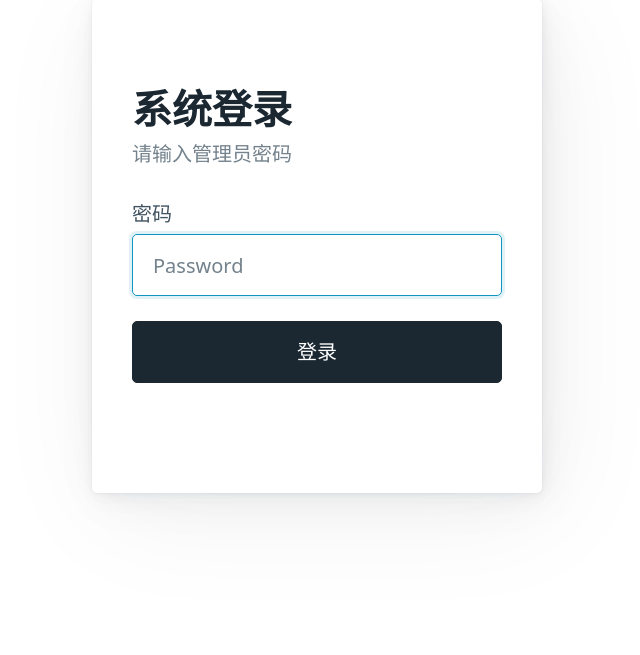
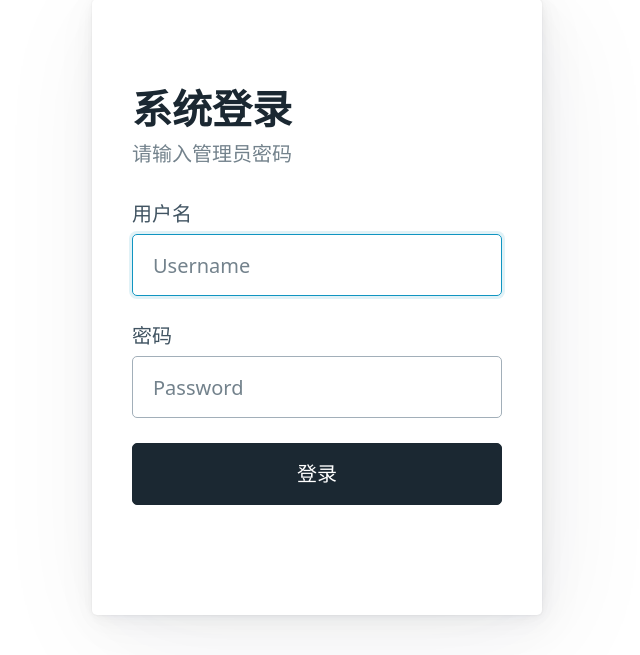
Before and after one commit to vvb7456/ptero_manager, a Flask app: page /login in a window 1280 px wide. Shown: the part 161-816 px from the top of the page, without its empty margins (323-963 px from the left). Before the commit the page ends 669 px from the top, so only its background shows below. Run offline with Flask 3, Linux system fonts and the light colour scheme.

Commit message:
改为不那么绿皮的登陆方式

```diff
--- a/app.py
+++ b/app.py
@@ -23,6 +23,7 @@ from dotenv import load_dotenv
 from datetime import date, timedelta, datetime
 from urllib.parse import urlencode
 from flask_apscheduler import APScheduler
+from werkzeug.security import generate_password_hash, check_password_hash
 
 # --- 日志配置 ---
 logging.basicConfig(level=logging.INFO, format='%(asctime)s - %(levelname)s - %(message)s')
@@ -41,7 +42,6 @@ class ConfigManager:
         load_dotenv()
         self.config = {
             'SECRET_KEY': os.getenv('SECRET_KEY', 'a_default_secret_key_for_dev'),
-            'ADMIN_PASSWORD': os.getenv('ADMIN_PASSWORD', 'changeme'), # 添加默认密码
             'PTERO_PANEL_URL': os.getenv('PTERO_PANEL_URL', ''),
             'PTERO_API_KEY': os.getenv('PTERO_API_KEY', ''),
             'DEFAULT_NEST_ID': int(os.getenv('DEFAULT_NEST_ID', 1)),
@@ -133,27 +133,35 @@ CREATE_USER_TEMPLATE_FILE = 'create_user_template.json'
 
 @app.before_request
 def check_auth():
-    if not session.get('logged_in') and request.endpoint not in ('login', 'static'):
+    # 现在我们检查 'admin_user_id' 是否在 session 中
+    if not session.get('admin_user_id') and request.endpoint not in ('login', 'static'):
         return redirect(url_for('login'))
 
 @app.route('/login', methods=['GET', 'POST'])
 def login():
     if request.method == 'POST':
-        password_attempt = request.form.get('password')
-        admin_password = config_manager.get('ADMIN_PASSWORD')
-        if password_attempt == admin_password:
-            session['logged_in'] = True
+        username = request.form.get('username')
+        password = request.form.get('password')
+
+        # 从数据库查找用户
+        user = AdminUser.query.filter_by(username=username).first()
+
+        # 验证用户是否存在以及密码是否正确
+        if user and user.check_password(password):
+            session.clear()
+            session['admin_user_id'] = user.id
+            session.permanent = True # 让会话持久
             flash('登录成功！', 'success')
             next_url = request.args.get('next') or url_for('dashboard')
             return redirect(next_url)
         else:
-            flash('密码错误，请重试。', 'error')
+            flash('用户名或密码无效。', 'error')
             return redirect(url_for('login'))
     return render_template('login.html')
 
 @app.route('/logout')
 def logout():
-    session.pop('logged_in', None)
+    session.pop('admin_user_id', None)
     flash('您已成功退出登录。', 'info')
     return redirect(url_for('login'))
 
@@ -178,6 +186,20 @@ class Server(db.Model):
     owner_username=db.Column(db.String(100),nullable=True)
     status=db.Column(db.String(50),nullable=True)
     def __repr__(self): return f'<Server {self.server_name}>'
+
+class AdminUser(db.Model):
+    id = db.Column(db.Integer, primary_key=True)
+    username = db.Column(db.String(80), unique=True, nullable=False)
+    password_hash = db.Column(db.String(256), nullable=False)
+
+    def set_password(self, password):
+        self.password_hash = generate_password_hash(password)
+
+    def check_password(self, password):
+        return check_password_hash(self.password_hash, password)
+
+    def __repr__(self):
+        return f'<AdminUser {self.username}>'
 
 class Pagination:
     def __init__(self, page, per_page, total_count, items):
@@ -910,7 +932,6 @@ def settings_page():
         settings_to_save['SMTP_USE_SSL'] = 'SMTP_USE_SSL' in form_data
         if not form_data.get('PTERO_API_KEY'): settings_to_save.pop('PTERO_API_KEY', None)
         if not form_data.get('SMTP_PASSWORD'): settings_to_save.pop('SMTP_PASSWORD', None)
-        if not form_data.get('ADMIN_PASSWORD'): settings_to_save.pop('ADMIN_PASSWORD', None)
         config_manager.save_config(settings_to_save)
         new_url = config_manager.get('PTERO_PANEL_URL'); new_key = config_manager.get('PTERO_API_KEY')
         if new_url != old_url or new_key != old_key:
@@ -1077,6 +1098,47 @@ if __name__ != '__main__':
     app.logger.setLevel(gunicorn_logger.level)
     app.logger.info('Gunicorn logger integration successful.')
 
+@app.cli.command("create-admin")
+def create_admin():
+    """创建一个新的管理员用户。"""
+    import getpass
+    username = input("请输入新管理员的用户名: ")
+    if AdminUser.query.filter_by(username=username).first():
+        print(f"错误: 用户 '{username}' 已存在。")
+        return
+
+    password = getpass.getpass("请输入新管理员的密码: ")
+    confirm_password = getpass.getpass("请再次输入密码进行确认: ")
+
+    if password != confirm_password:
+        print("错误: 两次输入的密码不匹配。")
+        return
+
+    if not password:
+        print("错误: 密码不能为空。")
+        return
+
+    new_admin = AdminUser(username=username)
+    new_admin.set_password(password)
+    db.session.add(new_admin)
+    try:
+        db.session.commit()
+        print(f"管理员用户 '{username}' 已成功创建！")
+    except Exception as e:
+        db.session.rollback()
+        print(f"创建用户时发生错误: {e}")
+
+@app.cli.command("list-admins")
+def list_admins():
+    """列出所有管理员用户。"""
+    admins = AdminUser.query.all()
+    if not admins:
+        print("系统中没有管理员用户。")
+        return
+    print("管理员用户列表:")
+    for admin in admins:
+        print(f"- {admin.username}")
+
 if __name__ == '__main__':
     os.makedirs(os.path.join(os.path.dirname(os.path.abspath(__file__)), 'instance'), exist_ok=True)
     app.run(host='0.0.0.0', port=5000)
--- a/templates/login.html
+++ b/templates/login.html
@@ -42,9 +42,13 @@
             {% endwith %}
 
             <form method="post">
+                <label for="username">
+                    用户名
+                    <input type="text" id="username" name="username" placeholder="Username" required autofocus>
+                </label>
                 <label for="password">
                     密码
-                    <input type="password" id="password" name="password" placeholder="Password" required autofocus>
+                    <input type="password" id="password" name="password" placeholder="Password" required>
                 </label>
                 <button type="submit" class="contrast">登录</button>
             </form>
```
Also changed, not shown: templates/_settings.html (+0 -14 lines), README.md.
